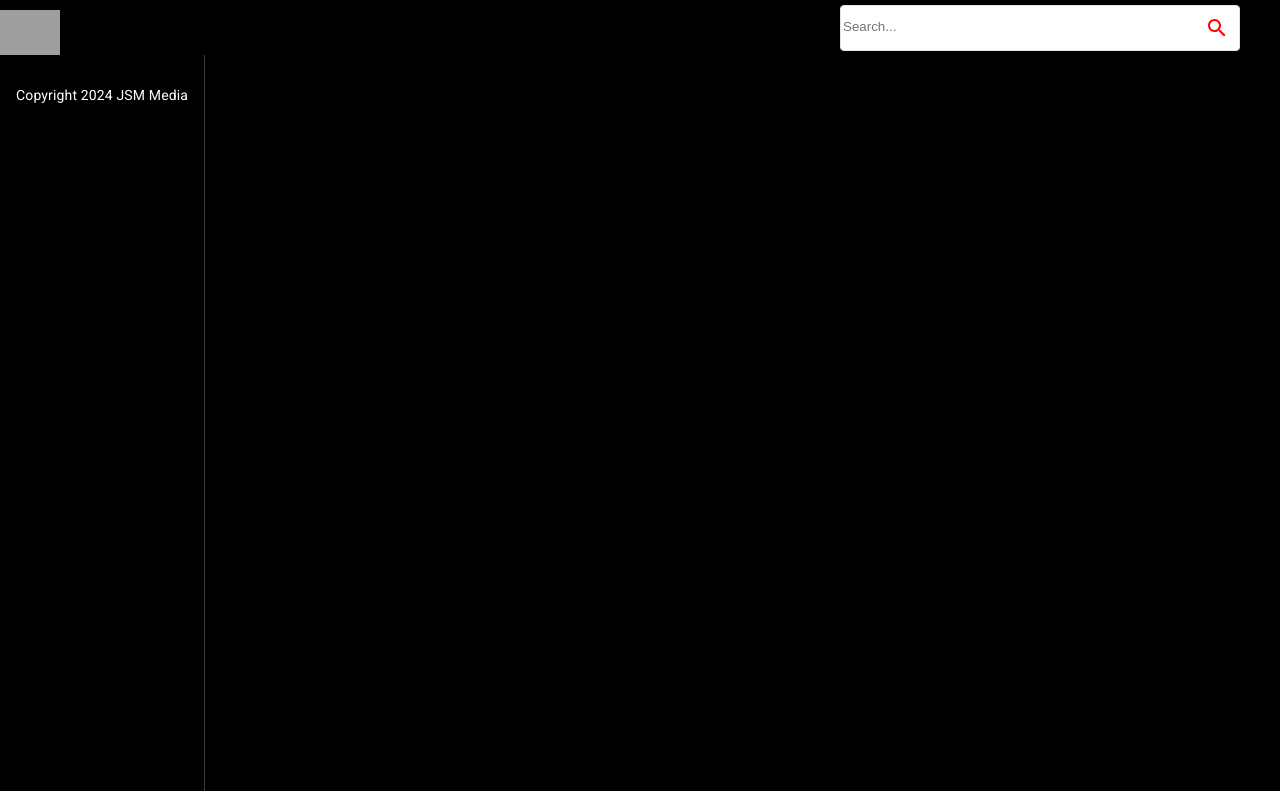
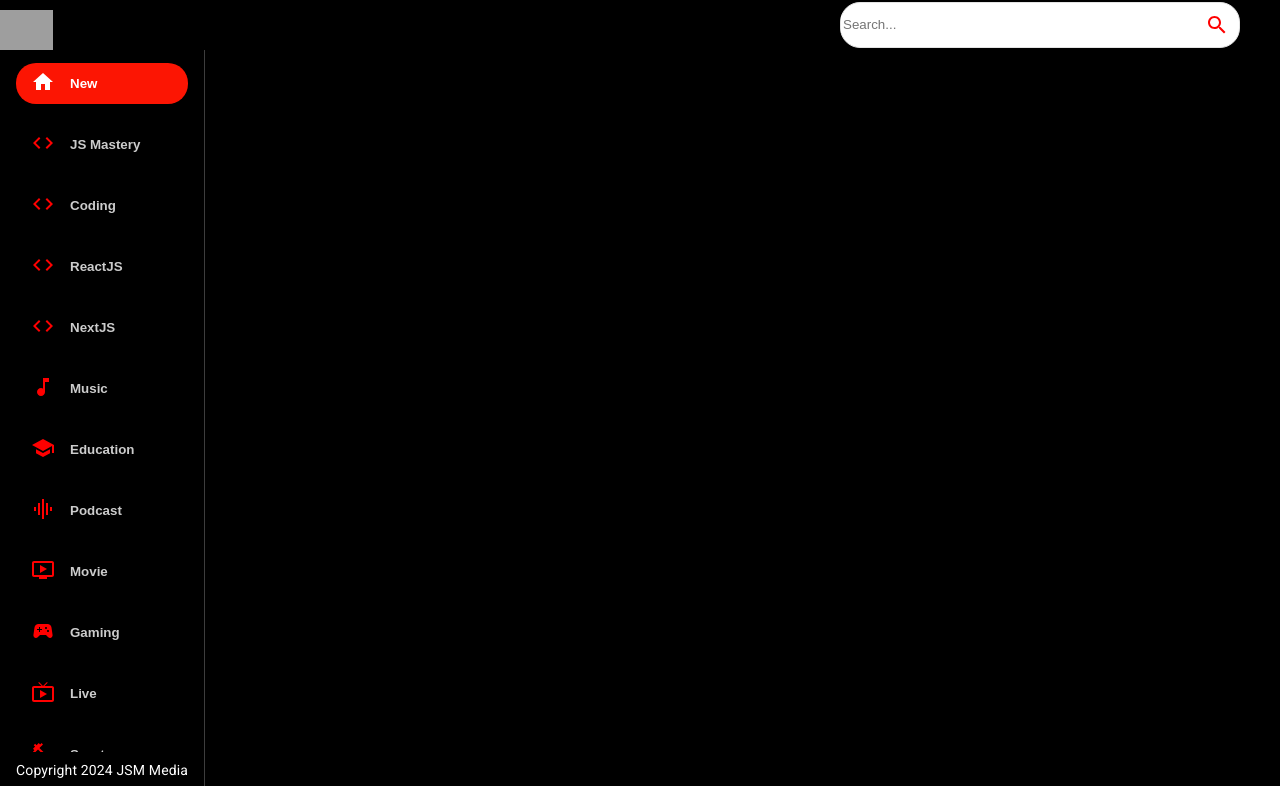
Before and after one commit to maightoguy/youtube_clone, a React (Create React App) app: page / in a window 1280 px wide. Built offline with nearby package versions, Linux system fonts and the light colour scheme; grey boxes are pictures that could not be loaded.

Commit message:
building sidebar

```diff
--- a/src/components/Feed.jsx
+++ b/src/components/Feed.jsx
@@ -16,7 +16,7 @@
         <Typography
           className="copyright"
           variant="body2"
-          sx={{ mt: 1.5, color: "#fff" }}
+          sx={{ mt: 1, color: "#fff" }}
         >
           Copyright 2024 JSM Media
         </Typography>
--- a/src/components/Navbar.jsx
+++ b/src/components/Navbar.jsx
@@ -20,7 +20,7 @@
       to="/"
       style={{ display: "flex", alignItems: "center", marginTop: "10px" }}
     >
-      <img src={logo} alt="logo" height={45} />
+      <img src={logo} alt="logo" height={40} />
     </Link>
     <SearchBar />
   </Stack>
--- a/src/components/SearchBar.jsx
+++ b/src/components/SearchBar.jsx
@@ -10,7 +10,7 @@
       component="form"
       onSubmit={() => {}}
       sx={{
-        borderRadius: "20",
+        borderRadius: "20px",
         border: "1px solid #e3e3e3",
         pl: "2",
         boxShadow: "none",
--- a/src/components/SideBar.jsx
+++ b/src/components/SideBar.jsx
@@ -2,8 +2,48 @@
 import { Stack } from "@mui/material";
 
 import { categories } from "../utils/constants";
+
+const selectedCategory = "New";
+
 const SideBar = () => {
-  return <div>SideBar</div>;
+  return (
+    <Stack
+      direction="row"
+      sx={{
+        overflowY: "auto",
+        height: { sx: "auto", md: "95%" },
+        flexDirection: { md: "column" },
+        mt: "3px",
+      }}
+    >
+      {categories.map((category) => (
+        <button
+          className="category-btn"
+          style={{
+            background: category.name === selectedCategory && "#FC1503",
+            color: "white",
+          }}
+          key={category.name}
+        >
+          <span
+            style={{
+              color: category.name === selectedCategory ? "white" : "red",
+              marginRight: "15px",
+            }}
+          >
+            {category.icon}
+          </span>
+          <span
+            style={{
+              opacity: category.name === selectedCategory ? "1" : "0.8",
+            }}
+          >
+            {category.name}
+          </span>
+        </button>
+      ))}
+    </Stack>
+  );
 };
 
 export default SideBar;
```
